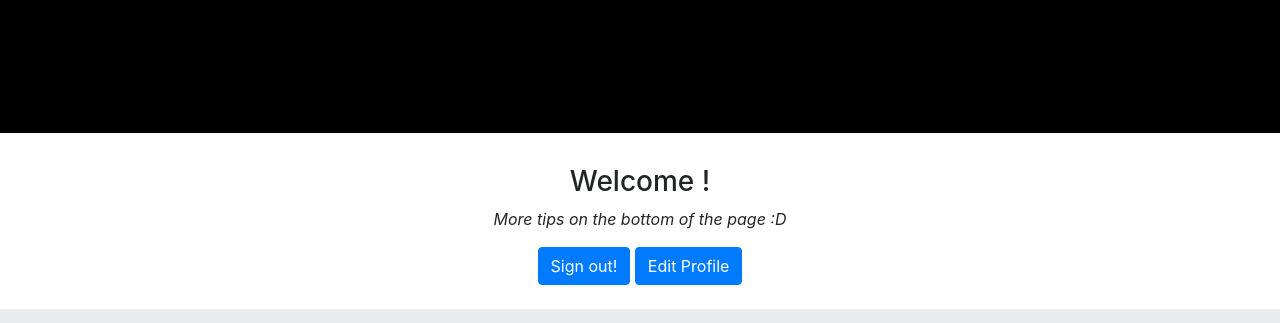
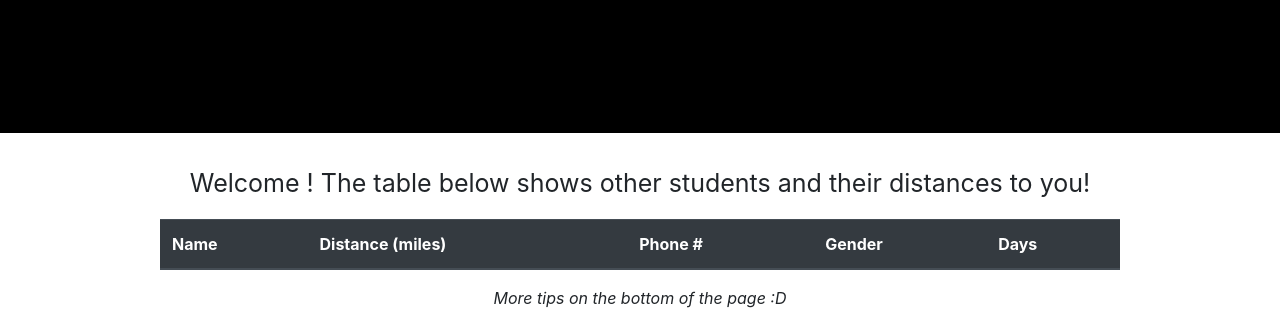
Before and after one commit to SuperYorio/Pool2School, a plain HTML site: page SearchPage.html in a window 1280 px wide. Shown: the part 99-422 px from the top of the page. Drawn offline with nearby package versions, Linux system fonts and the light colour scheme; some packages are replaced by stand-ins of ours; no server answers.

Commit message:
Update SearchPage.html

```diff
--- a/SearchPage.html
+++ b/SearchPage.html
@@ -13,6 +13,10 @@
         .jumbotron-final {
             margin-bottom: 0;
         }
+        .table {
+            width: 75%;
+            /*width: auto;*/
+        }
     </style>
 </head>
 <body>
@@ -24,7 +28,20 @@
 </div>
 <div class="jumbotron jumbotron-fluid" style="background-color:#000000"><br/></div>
 <div id="user_div" align="center">
-    <h3>Welcome !</h3>
+    <p style="font-size: 25px">Welcome ! The table below shows other students and their distances to you!</p>
+    <table class="table table-hover table-dark tablesize-example" align="center">
+        <thead>
+        <tr>
+            <th scope="col">Name</th>
+            <th scope="col">Distance (miles)</th>
+            <th scope="col">Phone #</th>
+            <th scope="col">Gender</th>
+            <th scope="col">Days</th>
+        </tr>
+        </thead>
+        <tbody id="tbody">
+        </tbody>
+    </table>
     <p id="user_para" style="font-style: italic">More tips on the bottom of the page :D</p>
     <button id="logoutBtn" class="btn btn-primary">Sign out!</button>
     <a href="EditPage.html" class="btn btn-primary" id="editBtn">Edit Profile</a>
@@ -45,7 +62,9 @@
             3. If you don't find potential Carpool buddies at this moment, remember to come back and check
             every other week! The next registered student may live right beside you ;)
             <br/>
-            4. Keep Calm and CARPOOL!
+            4. If no users show up, you most likely entered in your address incorrectly.
+            <br/>
+            5. Keep Calm and CARPOOL!
         </p>
     </div>
 </div>
```
